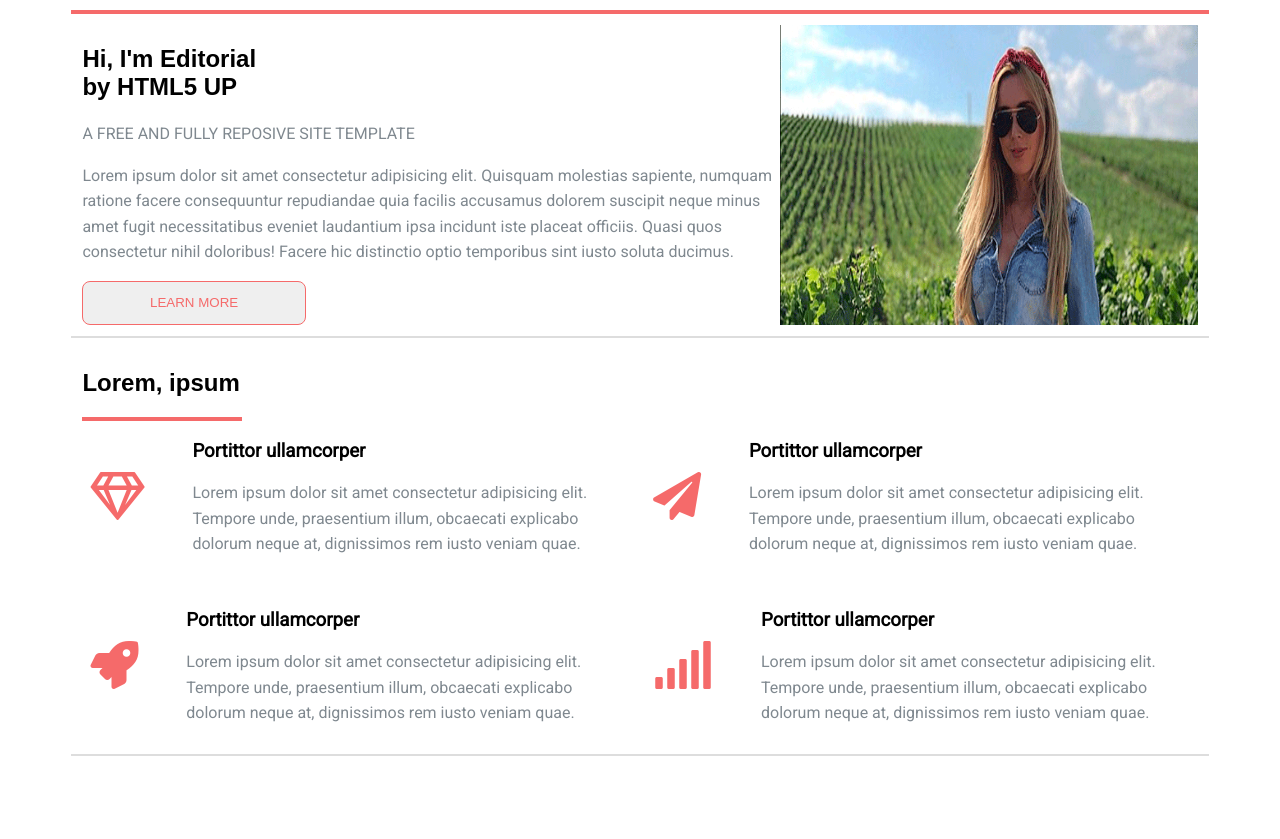
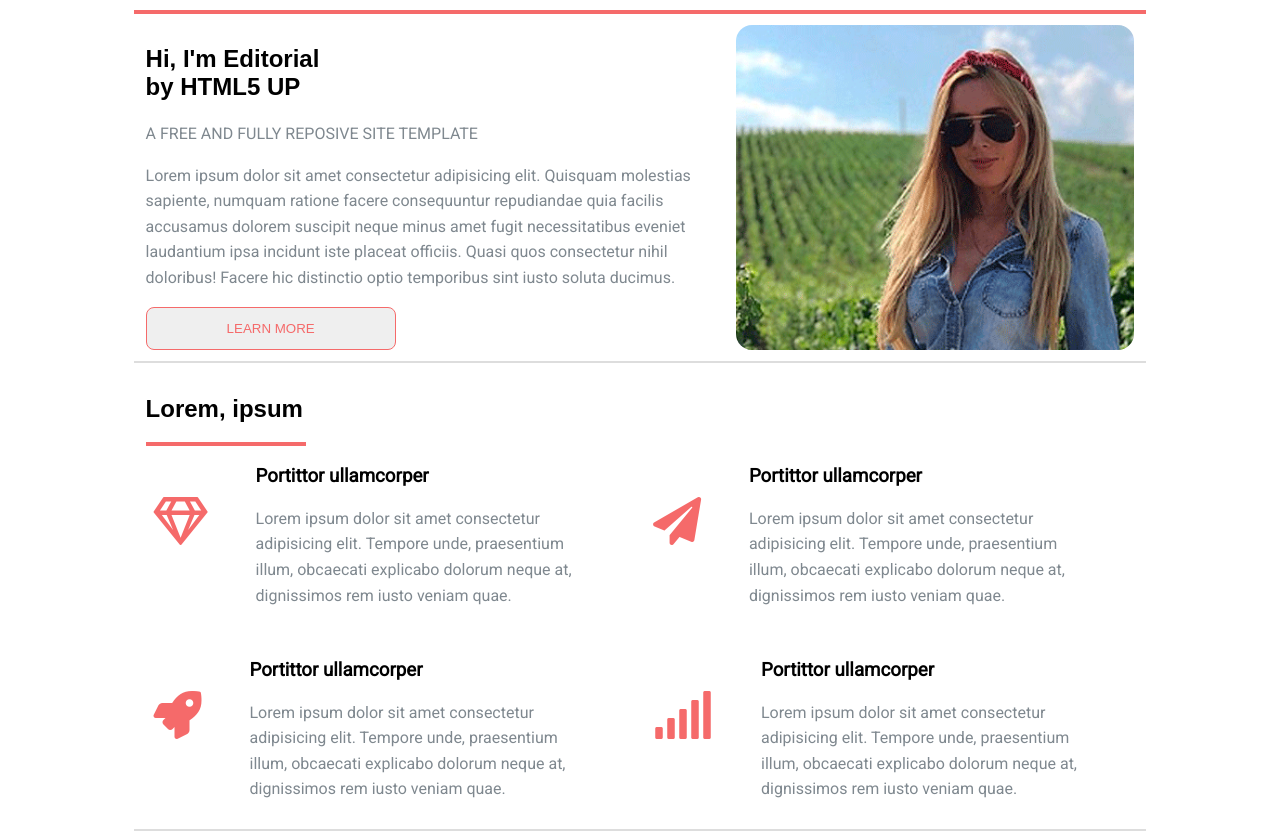
Before and after one commit to aacm13/Labo4Web, a plain HTML site: page index.html in a window 1280 px wide. Shown: the part 65-904 px from the top of the page. Before the commit the page ends 829 px from the top, so only its background shows below. Drawn offline with Linux system fonts and the light colour scheme.

Commit message:
button and picture edits

```diff
--- a/assets/css/style.css
+++ b/assets/css/style.css
@@ -1,5 +1,5 @@
 .canvas{
-    width: 90%;
+    width: 80%;
     margin: auto;
 }
 .head{
@@ -31,7 +31,7 @@
 
 }
 section div button{
-    padding: 1em 5em;
+    padding: 1em 6em;
     border-radius: 0.6em;
     border: 1px solid #f56a6a;
     color: #f56a6a;
@@ -50,12 +50,15 @@
     color: black;
 }
 .image{
-    border-radius: 0.6em;
+
     width: 100em;
 }
 .image img{
     width: 100%;
     height: 100%;
+    border-radius: 1em;
+    object-fit: cover;
+    object-position: center;
 
 }
 div{
--- a/index.html
+++ b/index.html
@@ -25,7 +25,7 @@
         </header>
         <main>
             <section class="articulo">
-                <div>
+                <div style="padding-right:2em; width:140em;">
                     <h1>Hi, I'm Editorial<br>by HTML5 UP</h1>
                     <p> A FREE AND FULLY REPOSIVE SITE TEMPLATE</p>
                     <P>Lorem ipsum dolor sit amet consectetur adipisicing elit. Quisquam molestias sapiente, numquam ratione facere consequuntur repudiandae quia facilis accusamus dolorem suscipit neque minus amet fugit necessitatibus eveniet laudantium ipsa incidunt iste placeat officiis. Quasi quos consectetur nihil doloribus! Facere hic distinctio optio temporibus sint iusto soluta ducimus.</P>
```
